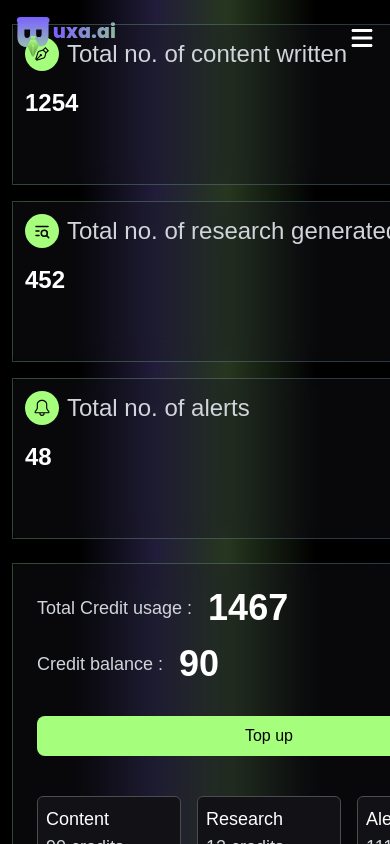
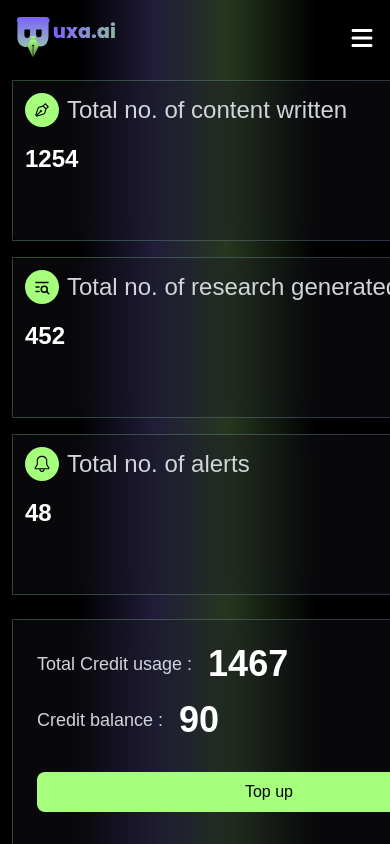
Before and after one commit to vimalwstf/buxa, a Next.js app: page /dashboard in a window 390 px wide. Shown: the top 844 px of the page. Built offline with nearby package versions, Linux system fonts and the light colour scheme; no server answers.

Commit message:
some ui fix on dashboard

```diff
--- a/src/app/(dashboard)/dashboard/page.tsx
+++ b/src/app/(dashboard)/dashboard/page.tsx
@@ -17,14 +17,14 @@ export default function Dashboard() {
 
       <div className="flex-1 flex flex-col mx-auto md:mr-5">
         <Navbar />
-        <div className="fixed top-0 z-20 w-full"><MobileNav /></div>
+        <div className="fixed top-0 z-20 w-full "><MobileNav /></div>
 
         {isLoading ? (
           <div className="flex mx-auto justify-center items-center h-[90vh]">
             <Loader />
           </div>
         ) : (
-          <div className="flex-col md:flex-row flex">
+          <div className="flex-col md:flex-row flex mt-14 lg:mt-0">
             <div className="flex-1 flex flex-col">
               <Stats />
               <StatLevel />
--- a/src/app/(dashboard)/layout.tsx
+++ b/src/app/(dashboard)/layout.tsx
@@ -4,7 +4,7 @@ export default function HomeLayout({
   children: React.ReactNode;
 }) {
   return (
-    <div className="bg-custom-gradient h-full lg:overflow-hidden ">
+    <div className="bg-custom-gradient h-full lg:h-screen lg:overflow-hidden ">
       {children}
     </div>
   );
--- a/src/components/dashboard/Alerts.tsx
+++ b/src/components/dashboard/Alerts.tsx
@@ -3,7 +3,7 @@ import AlertCard from "./AlertCard";
 
 export default function Alerts() {
   return (
-    <div className="mx-3 mb-4 md:m-0 element max-h-screen overflow-auto md:max-w-[28rem] mt-[16px]">
+    <div className="mx-3 mb-4 md:mb-0 element max-h-screen overflow-auto md:max-w-[28rem] mt-[18px]">
       <div className="text-text-third flex justify-between items-center px-2 pb-2">
         <h3 className="text-xl font-medium">Alerts</h3>
         {/* <div className="flex items-center gap-2">
```
